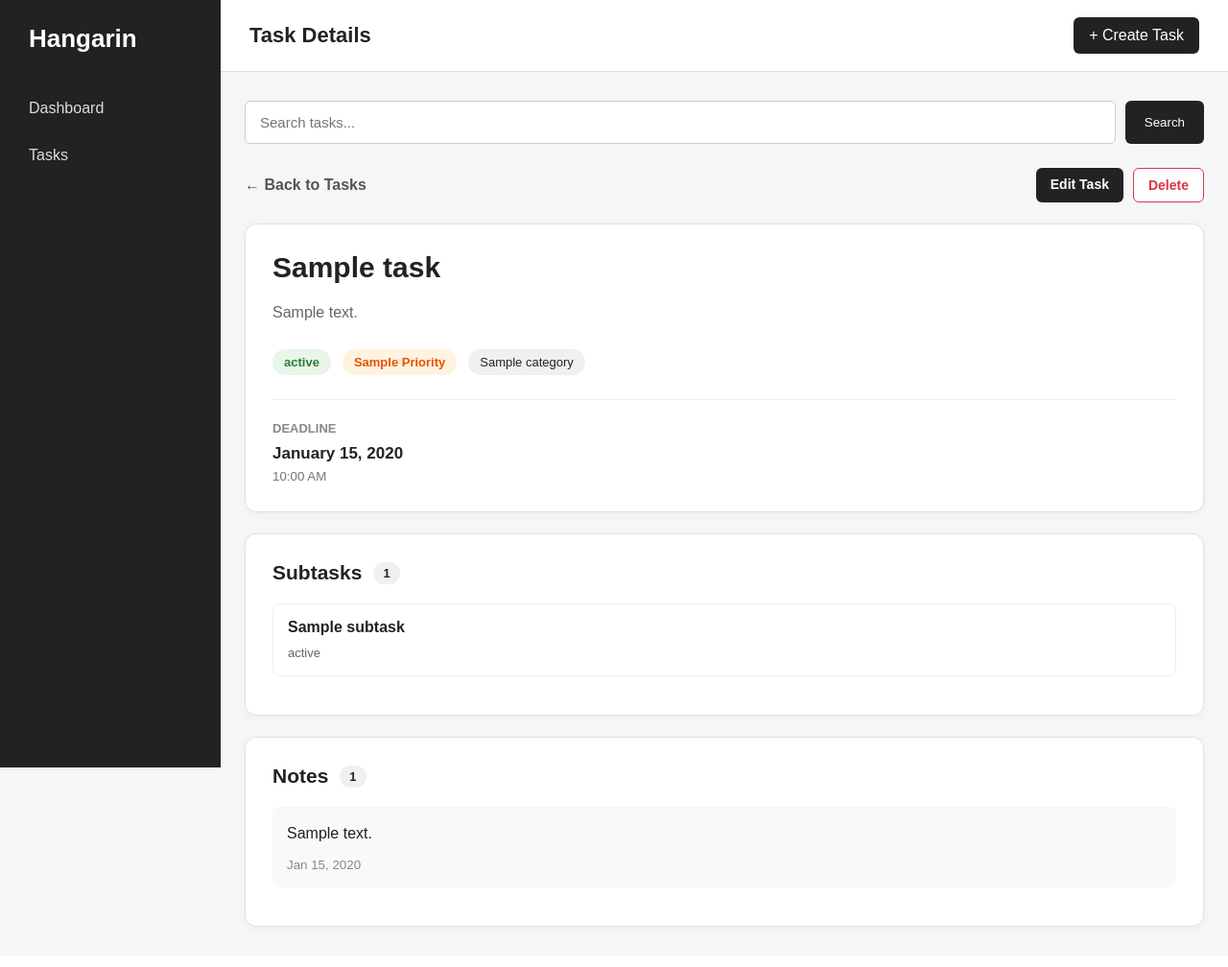
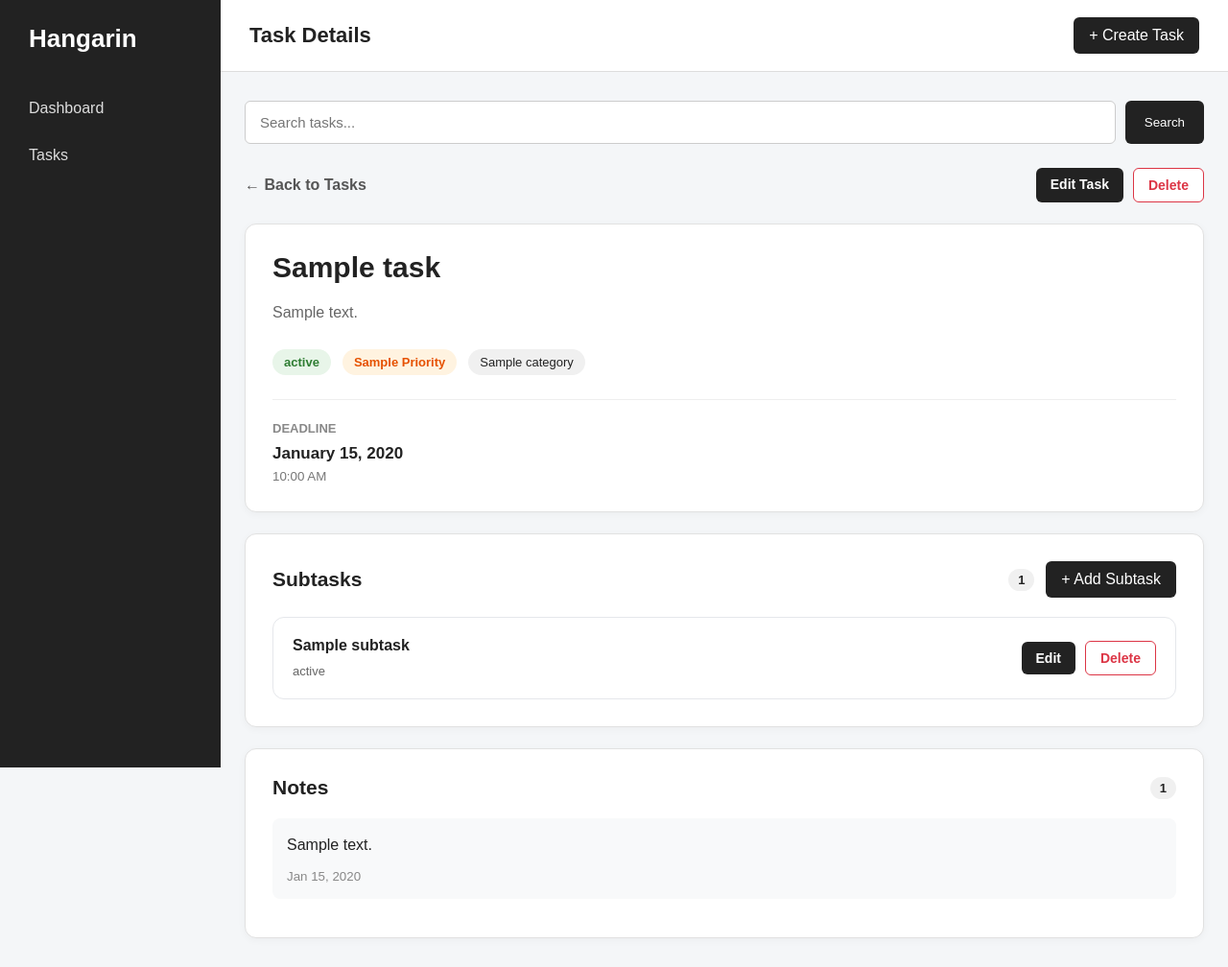
Before and after one commit to arj-i2/hangarin, a Django app: template tasks/templates/tasks/task_detail.html in a window 1280 px wide. Shown: the whole page at 96% size. Before the commit the page ends 972 px from the top, so only its background shows below. Run offline with Django 3.2, Linux system fonts and the light colour scheme; the template is opened without the code that fills it: most values are stand-ins (such as "Sample title", 1, 10 or a date in 2020).

Commit message:
subtasks CRUD

```diff
--- a/tasks/static/tasks/css/style.css
+++ b/tasks/static/tasks/css/style.css
@@ -9,8 +9,6 @@ body {
     background: #f4f6f8;
     color: #222;
 }
-
-/* SIDEBAR */
 
 .layout {
     display: flex;
@@ -51,8 +49,6 @@ body {
     padding-left: 22px;
 }
 
-/* MAIN LAYOUT */
-
 .main {
     margin-left: 230px;
     width: calc(100% - 230px);
@@ -75,6 +71,7 @@ body {
 }
 
 .create-button {
+    display: inline-block;
     background: #222;
     color: white;
     text-decoration: none;
@@ -94,8 +91,6 @@ body {
     margin: 30px auto;
     padding: 0 25px;
 }
-
-/* SEARCH BAR */
 
 .search-box {
     margin-bottom: 25px;
@@ -134,8 +129,6 @@ body {
 .search-box button:hover {
     background: #444;
 }
-
-/* TASK LIST */
 
 .task-list {
     display: flex;
@@ -219,8 +212,6 @@ body {
     border: 1px solid #e1e1e1;
 }
 
-/* TASK BADGES */
-
 .badge {
     display: inline-block;
     padding: 6px 12px;
@@ -252,8 +243,6 @@ body {
     font-size: 14px;
     color: #555;
 }
-
-/* TASK DETAIL PAGE */
 
 .detail-page {
     display: flex;
@@ -371,13 +360,20 @@ body {
 .section-heading {
     display: flex;
     align-items: center;
-    gap: 12px;
+    justify-content: space-between;
+    gap: 15px;
     margin-bottom: 20px;
 }
 
 .section-heading h2 {
     margin: 0;
     font-size: 21px;
+}
+
+.section-heading-actions {
+    display: flex;
+    align-items: center;
+    gap: 12px;
 }
 
 .section-count {
@@ -389,25 +385,47 @@ body {
 }
 
 .subtask-item {
-    padding: 15px;
-    border: 1px solid #eee;
-    border-radius: 8px;
-    margin-bottom: 12px;
-    transition: background 0.2s ease;
+    display: flex;
+    align-items: center;
+    justify-content: space-between;
+    gap: 15px;
+    padding: 20px;
+    margin-bottom: 14px;
+    background: #fff;
+    border: 1px solid #e5e7eb;
+    border-radius: 12px;
+    transition: background 0.2s ease, box-shadow 0.2s ease;
+}
+
+.subtask-item:last-child {
+    margin-bottom: 0;
 }
 
 .subtask-item:hover {
-    background: #f8f8f8;
+    background: #fff;
+    box-shadow: 0 3px 10px rgba(0, 0, 0, 0.05);
+}
+
+.subtask-info {
+    flex: 1;
+    min-width: 0;
 }
 
 .subtask-item h3 {
     font-size: 16px;
     margin: 0 0 8px;
+    overflow-wrap: anywhere;
 }
 
 .subtask-status {
     font-size: 13px;
     color: #666;
+}
+
+.subtask-actions {
+    display: flex;
+    align-items: center;
+    gap: 10px;
 }
 
 .note-item {
@@ -430,8 +448,6 @@ body {
     color: #888;
     padding: 10px 0;
 }
-
-/* CREATE AND EDIT FORMS */
 
 .form-page {
     max-width: 800px;
@@ -555,8 +571,6 @@ body {
     transform: translateY(-2px);
 }
 
-/* DELETE CONFIRMATION PAGE */
-
 .delete-page {
     max-width: 650px;
     margin: 40px auto;
@@ -650,8 +664,6 @@ body {
     transform: translateY(-2px);
 }
 
-/* RESPONSIVE DESIGN */
-
 @media (max-width: 700px) {
     .sidebar {
         width: 180px;
@@ -690,6 +702,27 @@ body {
 
     .delete-card {
         padding: 30px;
+    }
+}
+
+@media (max-width: 600px) {
+    .section-heading {
+        align-items: flex-start;
+        flex-direction: column;
+    }
+
+    .section-heading-actions {
+        flex-wrap: wrap;
+    }
+
+    .subtask-item {
+        align-items: flex-start;
+        flex-direction: column;
+    }
+
+    .subtask-actions {
+        width: 100%;
+        flex-wrap: wrap;
     }
 }
 
--- a/tasks/templates/tasks/task_detail.html
+++ b/tasks/templates/tasks/task_detail.html
@@ -1,3 +1,4 @@
+
 {% extends "tasks/base.html" %}
 
 {% block title %}{{ task.title }} - Hangarin{% endblock %}
@@ -24,6 +25,7 @@
         </div>
     </div>
 
+    <!-- Task Information -->
     <div class="detail-card">
 
         <div class="detail-heading">
@@ -54,40 +56,72 @@
 
     </div>
 
+    <!-- Subtasks Section -->
     <div class="section-card">
 
         <div class="section-heading">
             <h2>Subtasks</h2>
-            <span class="section-count">
-                {{ task.subtask_set.count }}
-            </span>
+
+            <div class="section-heading-actions">
+
+                <span class="section-count">
+                    {{ task.subtask_set.count }}
+                </span>
+
+                <a href="{% url 'subtask-create' task.pk %}"
+                   class="create-button">
+                    + Add Subtask
+                </a>
+
+            </div>
         </div>
 
         {% for subtask in task.subtask_set.all %}
 
         <div class="subtask-item">
-            <div>
+
+            <div class="subtask-info">
+
                 <h3>{{ subtask.title }}</h3>
+
                 <span class="subtask-status">
                     {{ subtask.status }}
                 </span>
+
             </div>
+
+            <div class="subtask-actions">
+
+                <a href="{% url 'subtask-update' subtask.pk %}"
+                   class="edit-button">
+                    Edit
+                </a>
+
+                <a href="{% url 'subtask-delete' subtask.pk %}"
+                   class="delete-button">
+                    Delete
+                </a>
+
+            </div>
+
         </div>
 
         {% empty %}
 
         <p class="empty-message">
-            No subtasks yet.
+            No subtasks yet. Click "+ Add Subtask" to create one.
         </p>
 
         {% endfor %}
 
     </div>
 
+    <!-- Notes Section -->
     <div class="section-card">
 
         <div class="section-heading">
             <h2>Notes</h2>
+
             <span class="section-count">
                 {{ task.note_set.count }}
             </span>
@@ -96,8 +130,13 @@
         {% for note in task.note_set.all %}
 
         <div class="note-item">
+
             <p>{{ note.content }}</p>
-            <small>{{ note.created_at|date:"M d, Y" }}</small>
+
+            <small>
+                {{ note.created_at|date:"M d, Y" }}
+            </small>
+
         </div>
 
         {% empty %}
```
Also changed, not shown: tasks/templates/tasks/subtask_confirm_delete.html (added, +42 -0 lines), tasks/templates/tasks/subtask_form.html (added, +39 -0 lines), tasks/urls.py (+14 -1 lines), tasks/views.py (+42 -2 lines).
